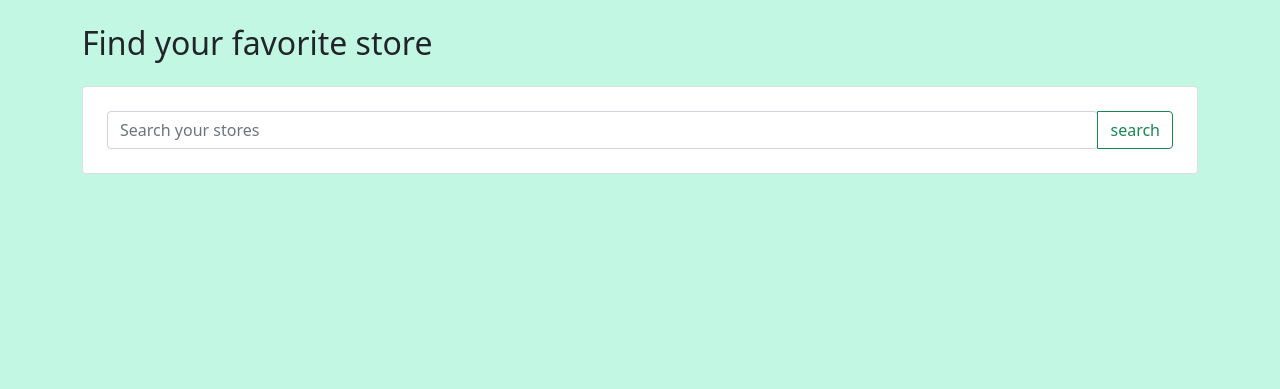
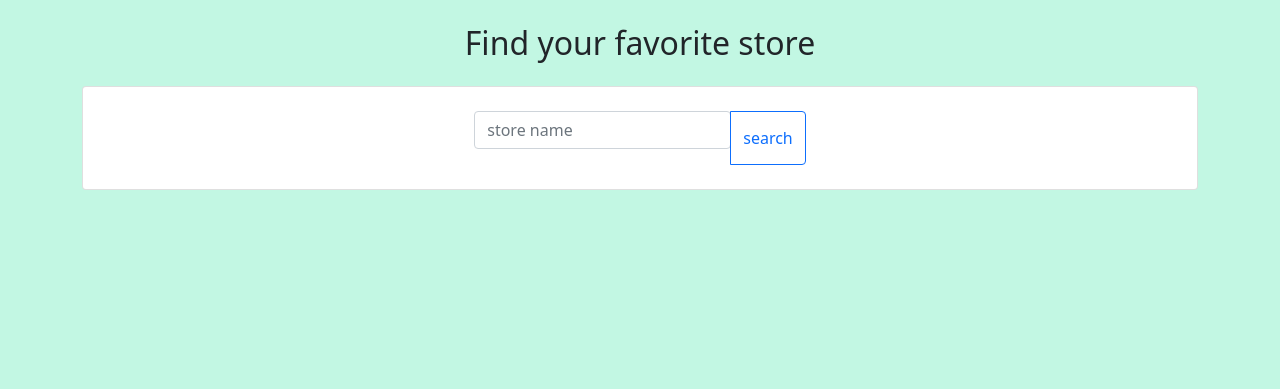
Before and after one commit to UnimibSoftEngCourse2022/progetto-clup-1-gruppo-clup-1, a Flask app: template src/clup/flaskr/templates/user.html in a window 1280 px wide. Shown: the part 56-445 px from the top of the page. Run offline with Flask 2, Linux system fonts and the light colour scheme; the template is opened without the code that fills it: values that come from a table or form of the project are taken from there, others are empty; some libraries are stand-ins or nearby versions.

Commit message:
navigazione user, con ricerca negozi (basilare)

```diff
--- /dev/null
+++ b/src/clup/flaskr/forms/search_store_form.py
@@ -0,0 +1,8 @@
+from flask_wtf import FlaskForm
+from wtforms import StringField, SubmitField
+from wtforms.validators import DataRequired
+
+
+class SearchStoreForm(FlaskForm):
+    store = StringField(label='store_name', validators=[DataRequired()])
+    submit = SubmitField(label='search')
--- a/src/clup/flaskr/templates/user.html
+++ b/src/clup/flaskr/templates/user.html
@@ -1,36 +1,44 @@
 {% extends 'base_user.html' %}
-
 {% block content %}
-<div class="mask d-flex align-items-center h-100">
+<div class="mask d-flex align-text-center h-100">
     <div class="container mt-4">
-        <p class="h2 mb-4 text-black">Find your favorite store</p>
+        <p class="h2 mb-4 text-black text-center">Find your favorite store</p>
         <div class="card mb-4">
             <div class="card-body p-4">
                 <div class="row">
                     <div class="col-12">
-                        <div class="input-group">
-                            <div class="form-outline flex-fill">
-                                <input id="search-input" placeholder="Search your stores" type="search" id="form1"
-                                       class="form-control mr-sm-2"/>
-                            </div>
-                            <button id="search-button" type="button" class="btn btn-outline-success my-2 my-sm-0">
-                                search<i class="fas fa-search"></i>
-                            </button>
+                        <div class="input-group-rounded d-flex justify-content-center">
+
+                            <form method="POST" autocomplete="off">
+                                {{form.csrf_token}}
+                                <div class="input-group items-center">
+                                    <div class="form-outline">
+                                        {{ form.store(placeholder="store name", class="form-control") }}
+
+                                        </p>
+                                    </div>
+                                    {{ form.submit(class="btn btn-outline-primary")}}
+                                </div>
+
+                            </form>
                         </div>
+
+
                     </div>
                 </div>
             </div>
         </div>
     </div>
 </div>
-<script>
-    const searchButton = document.getElementById('search-button');
-    const searchInput = document.getElementById('search-input');
-    searchButton.addEventListener('click', () => {
-        const inputValue = searchInput.value;
-        alert(inputValue);
-    });
-</script>
+
+<div class="d-flex justify-content-center ">
+    <div class="list-group">
+        {% for n in st %}
+        <a class="list-group-item list-group-item-action">{{n.id}}</a>
+        {% endfor %}
+    </div>
+</div>
 
 
+</div>
 {% endblock %}
--- a/src/clup/flaskr/templates/user_login.html
+++ b/src/clup/flaskr/templates/user_login.html
@@ -14,6 +14,7 @@
                         <h1 class="fw-bold mb-2 text-uppercase">Login</h1>
                         <br>
                         <div class="form-outline form-white mb-4">
+
                             {{ form.username(placeholder="username") }}
                         </div>
                         <div class="form-outline form-white mb-4">
--- a/src/clup/usecases/search_store_usecase.py
+++ b/src/clup/usecases/search_store_usecase.py
@@ -8,7 +8,7 @@ class SearchStoreUseCase:
         for store_item in stores:
             if store_item.name == store_name:
                 found = True
-                return self.store_provider.get_founded_stores(store_name)
+                return self.store_provider.get_founded_stores(store_item)
 
         if not found:
             raise ValueError('store isnt in the stores list')
```
Also changed, not shown: src/clup/flaskr/forms/user_reservation_form.py (added, +9 -0 lines), src/clup/flaskr/stores.py (+15 -1 lines), src/clup/flaskr/templates/founded_store.html (added, +25 -0 lines), src/clup/flaskr/templates/user_reservation.html (added, +16 -0 lines), src/clup/flaskr/users.py (+48 -3 lines), src/clup/providers/basic_store_provider.py (+7 -0 lines).
